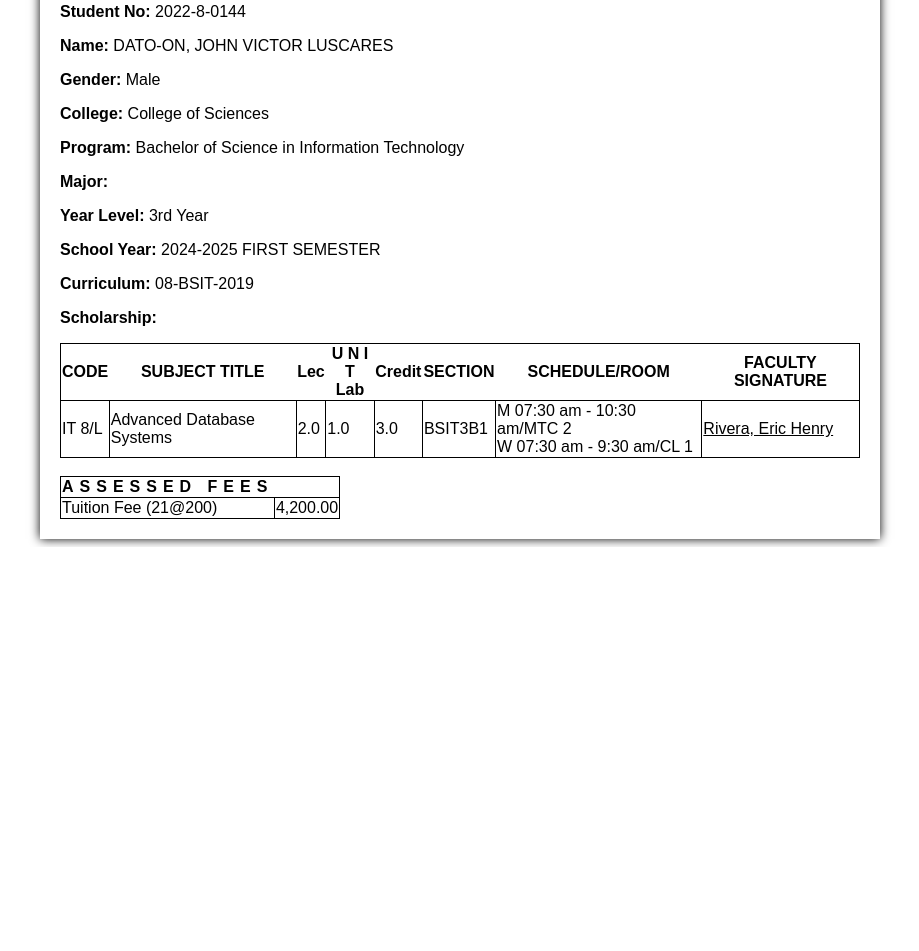
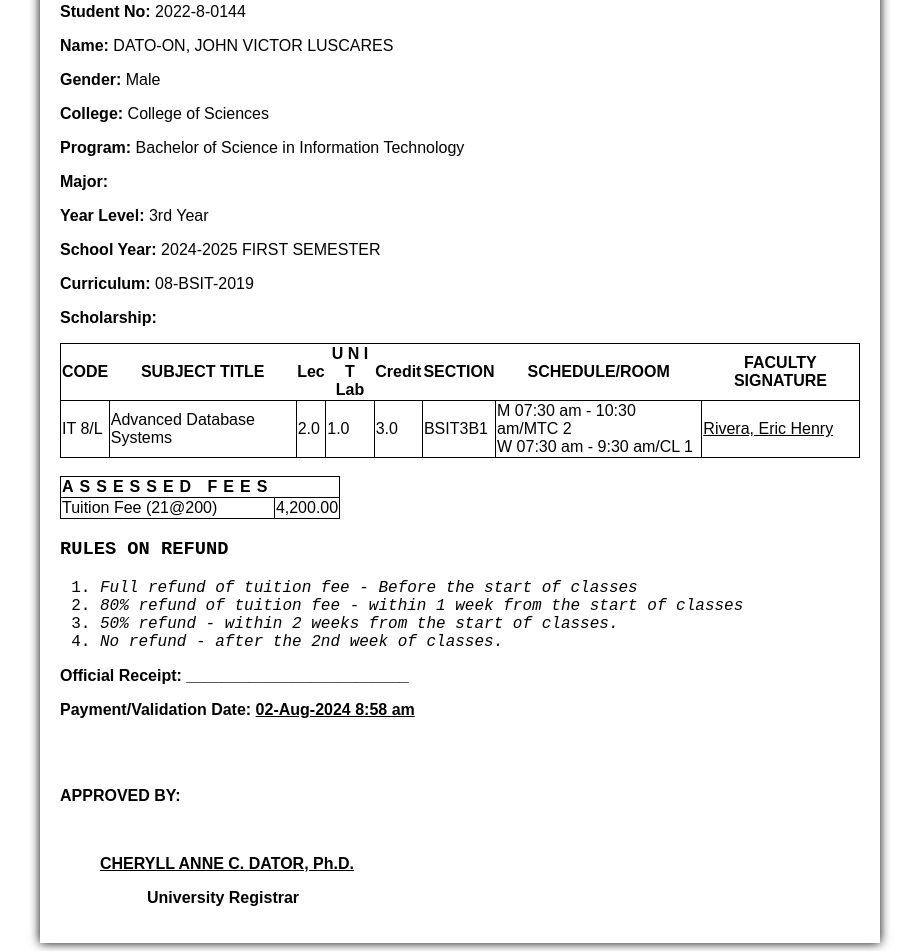
Before and after one commit to johnvictordatoon/COR_HTMLCSS, a plain HTML site: page index.html in a window 1280 px wide. Shown: the part 302-1253 px from the top of the page, without its empty margins (180-1099 px from the left). Before the commit the page ends 849 px from the top, so only its background shows below. Drawn offline with Linux system fonts and the light colour scheme.

Commit message:
added rules on refund, official receipt and payment date, and approved by

```diff
--- a/index.html
+++ b/index.html
@@ -73,6 +73,26 @@
                 </tr>
             </table>
         </nav>
+        <aside class="rules">
+            <h3>RULES ON REFUND</h3>
+            <ol>
+                <li><i>Full refund of tuition fee - Before the start of classes</i></li>
+                <li><i>80% refund of tuition fee - within 1 week from the start of classes</i></li>
+                <li><i>50% refund - within 2 weeks from the start of classes.</i></li>
+                <li><i>No refund - after the 2nd week of classes.</i></li>
+            </ol>
+        </aside>
+
+        <aside>
+            <p><b>Official Receipt: _________________________</b></p>
+            <p><b>Payment/Validation Date: <u>02-Aug-2024 8:58 am</u></b></p>
+            <br>
+            <br>
+            <p><b>APPROVED BY:</b></p>
+            <br>
+            <p style="text-indent: 40px;"><b><u>CHERYLL ANNE C. DATOR, Ph.D.</u></b></p>
+            <p style="text-indent: 87px"><b>University Registrar</b></p>
+        </aside>
     </div>
 </body>
 </html>
--- a/style.css
+++ b/style.css
@@ -23,3 +23,7 @@ table, tr, td {
     padding: 20px;
     box-shadow: 0 0 10px rgba(0, 0, 0, 1);
 }
+
+.rules {
+    font-family: 'Courier New', Courier, monospace;
+}
```
